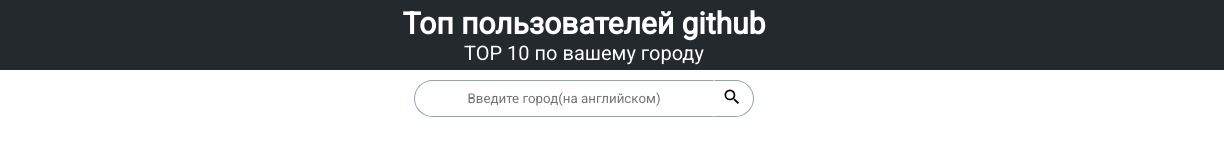
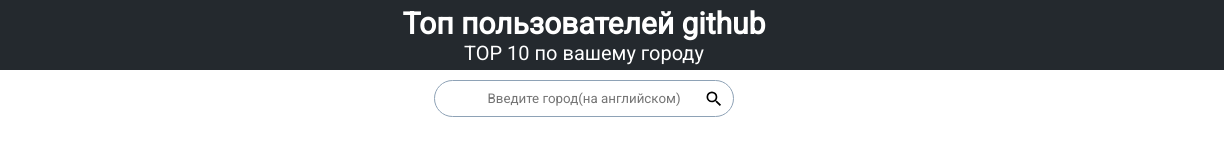
Before and after one commit to BardAlexandrovskiy/top-github-users-with-redux, a React app: page / in a window 1280 px wide. Shown: the full height of the page, 56-1280 px from the left. Built offline with nearby package versions, Linux system fonts and the light colour scheme.

Commit message:
bugs fixed

```diff
--- a/public/index.html
+++ b/public/index.html
@@ -9,10 +9,8 @@
     <link rel="icon" type="image/png" sizes="16x16" href="/favicon-16x16.png">
     <link rel="manifest" href="/manifest.webmanifest">
     <link rel="mask-icon" href="/safari-pinned-tab.svg" color="#24292e">
-    <meta name="msapplication-TileColor" content="#24292e">
-    <meta name="theme-color" content="#24292e">
+    <meta name="theme-color" content="#000000">
     <meta name="msapplication-config" content="./browserconfig.xml" />
-    <meta name="msapplication-TileImage" content="./mstile-150x150.png">
     <title>Top GitHub users</title>
   </head>
   <body>
--- a/src/components/inputSearch/styles.js
+++ b/src/components/inputSearch/styles.js
@@ -4,41 +4,43 @@
   padding-top: 10px;
   display: flex;
   justify-content: center;
+  position: relative;
+  width: 300px;
+  margin: 0 auto;
 
   @media (max-width: 736px) {
     padding: 3px 10px 0 10px;
+    width: 100%;
   }
 `
 
 export const Input = styled.input`
   border: 1px solid rgb(142, 162, 182);
-  border-right-color: transparent;
-  padding: 10px;
-  width: 300px;
-  border-radius: 50px 0 0 50px;
+  padding: 10px 50px;
+  border-radius: 50px;
   text-align: center;
+  width: 100%;
 
   &:focus {
     border-color: #24292e;
-    border-right-color: transparent;
-  }
-
-  &:focus + button {
-    border: 1px solid #24292e;
-    border-left-color: transparent;
   }
 `
 
 export const Button = styled.button`
-  background-color: #fff;
-  width: 40px;
-  padding-right: 5px;
-  border-radius: 0 50px 50px 0;
   cursor: pointer;
-  border: 1px solid rgb(142, 162, 182);
-  border-left-color: transparent;
+  position: absolute;
+  width: 20px;
+  height: 20px;
+  right: 10px;
+  top: calc(50% + 5px);
+  transform: translateY(-50%);
 
   &:hover svg {
     opacity: 0.6;
   }
+
+  @media (max-width: 736px) {
+    top: calc(50% + 1.5px);
+    right: 20px;
+  }
 `
```
Also changed, not shown: public/manifest.webmanifest.
